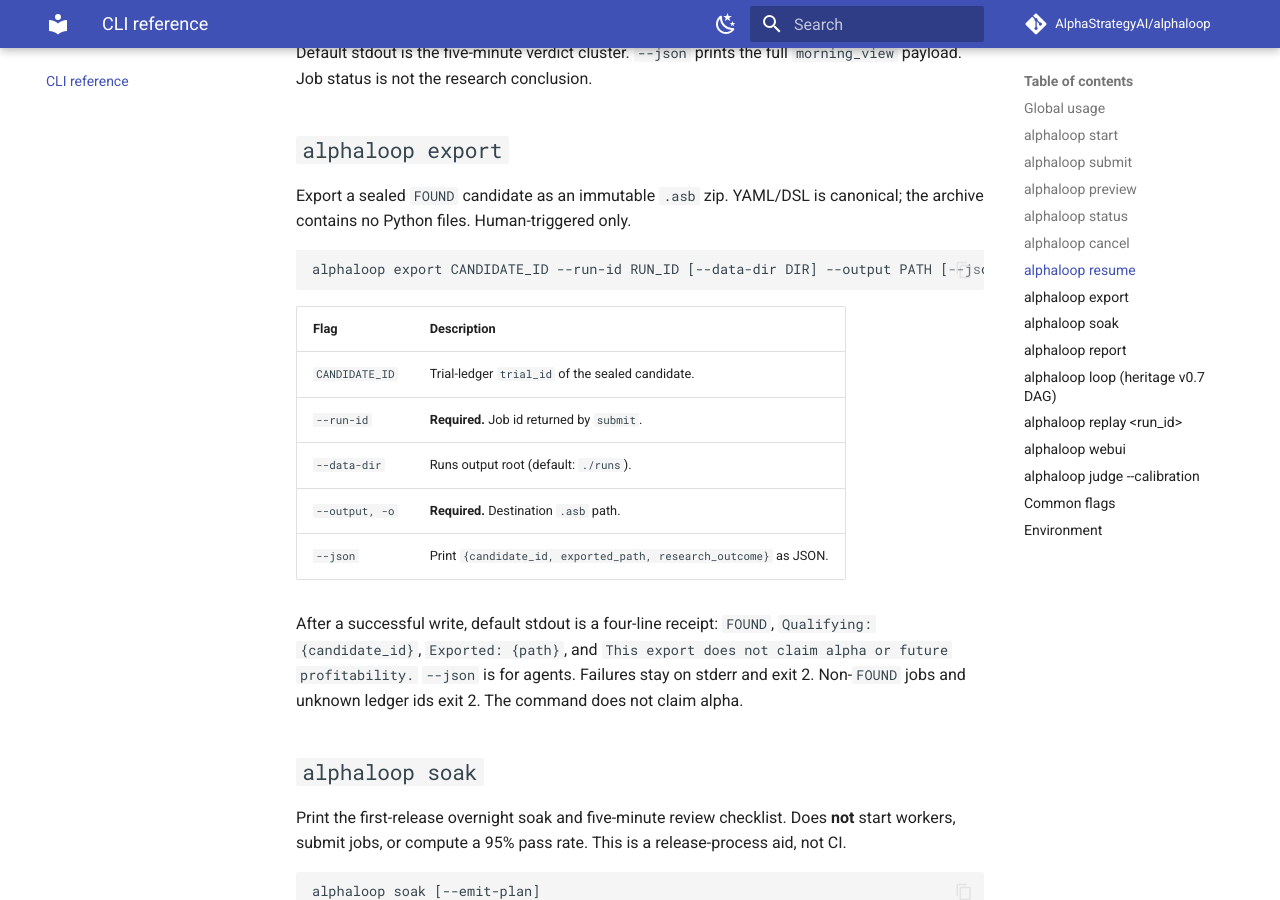
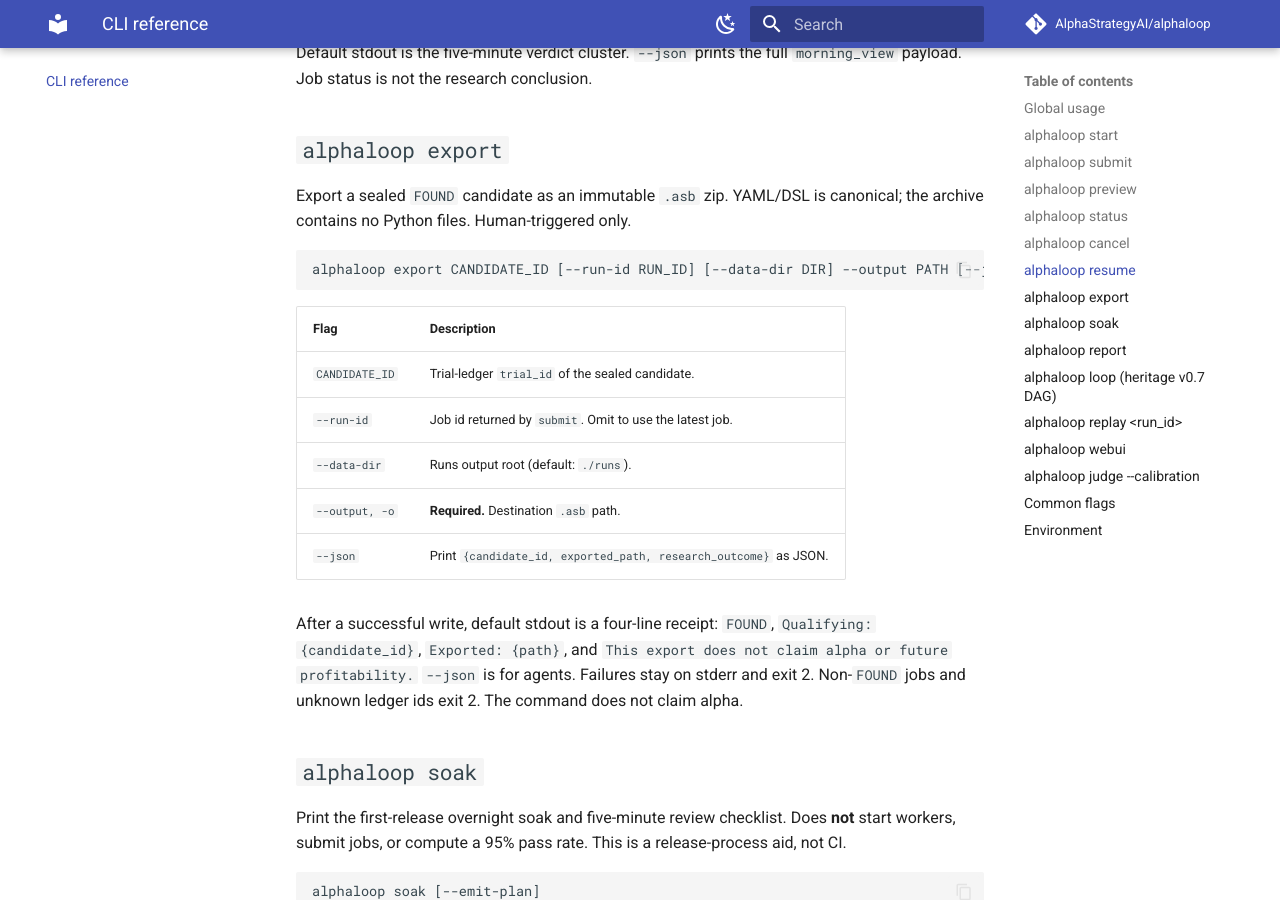
Before and after one commit to AlphaStrategyAI/alphaloop, an MkDocs documentation site: the page built from docs/cli.md, in a window 1280 px wide and 900 px high, scrolled down 2874 px. Built offline with MkDocs 1.6.1 and Material for MkDocs 9.7.7, drawn with Linux system fonts in a browser that asks for light colours; comment, search, counter and statistics services are not loaded.

Commit message:
feat(cli): export without --run-id uses the latest job
Omit --run-id to export JobStore.list_jobs()[0]. Empty store prints
the locked stderr cue and exits 2 without inventing FOUND. Explicit
--run-id is unchanged.

Co-authored-by: PatrickFeng <AlphaStrategyAI@users.noreply.github.com>

````diff
--- a/docs/cli.md
+++ b/docs/cli.md
@@ -129,13 +129,13 @@ is canonical; the archive contains no Python files.  Human-triggered
 only.
 
 ```
-alphaloop export CANDIDATE_ID --run-id RUN_ID [--data-dir DIR] --output PATH [--json]
+alphaloop export CANDIDATE_ID [--run-id RUN_ID] [--data-dir DIR] --output PATH [--json]
 ```
 
 | Flag | Description |
 |------|-------------|
 | `CANDIDATE_ID` | Trial-ledger `trial_id` of the sealed candidate. |
-| `--run-id`     | **Required.** Job id returned by `submit`. |
+| `--run-id`     | Job id returned by `submit`. Omit to use the latest job. |
 | `--data-dir`   | Runs output root (default: `./runs`). |
 | `--output, -o` | **Required.** Destination `.asb` path. |
 | `--json`       | Print `{candidate_id, exported_path, research_outcome}` as JSON. |
````
Also changed, not shown: docs/plans/2026-08-20-export-latest.md (+5 -5 lines), src/alphaloop/skills/overnight-lab/SKILL.md (+1 -1 lines), 2 other files.
